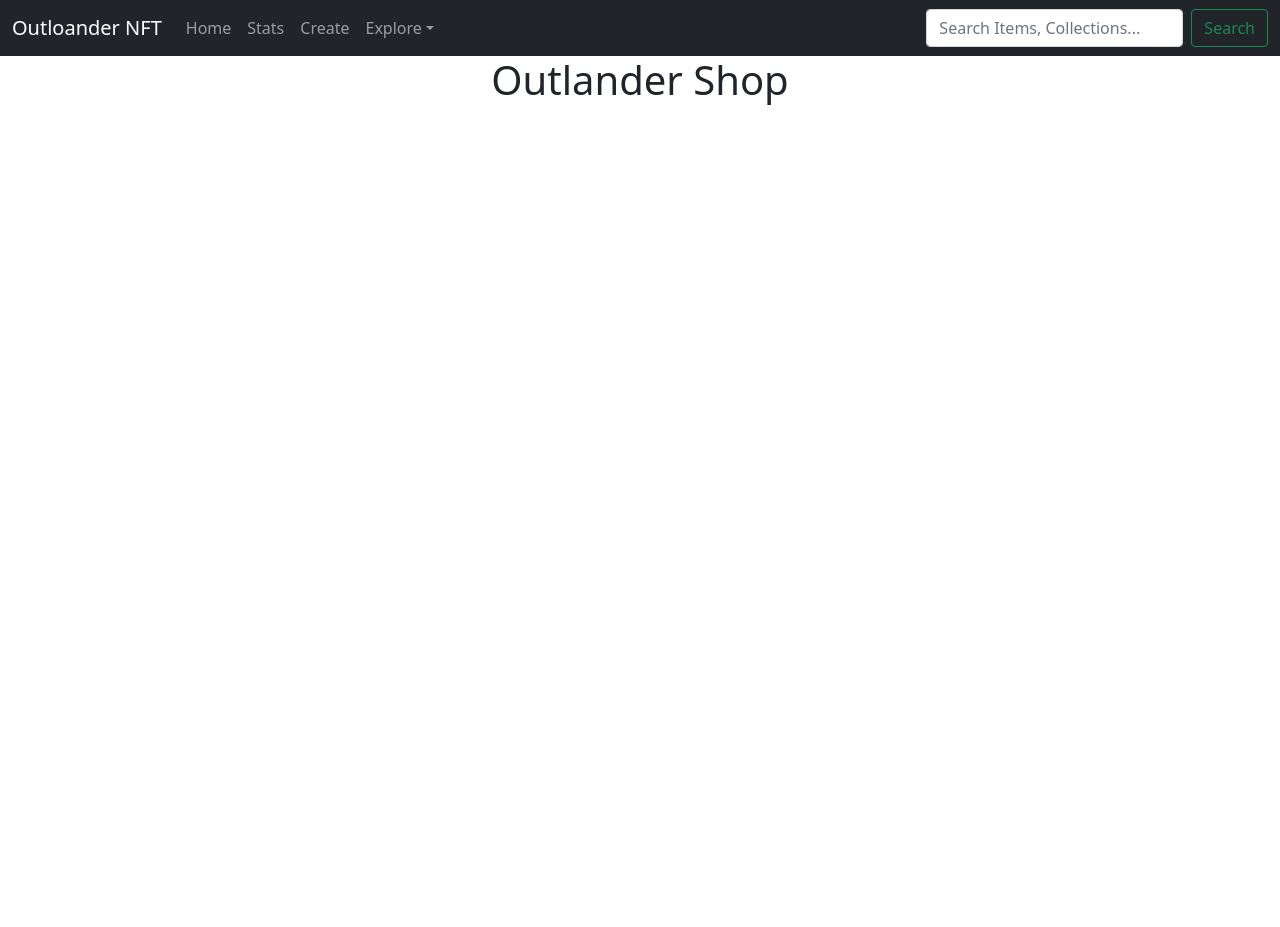
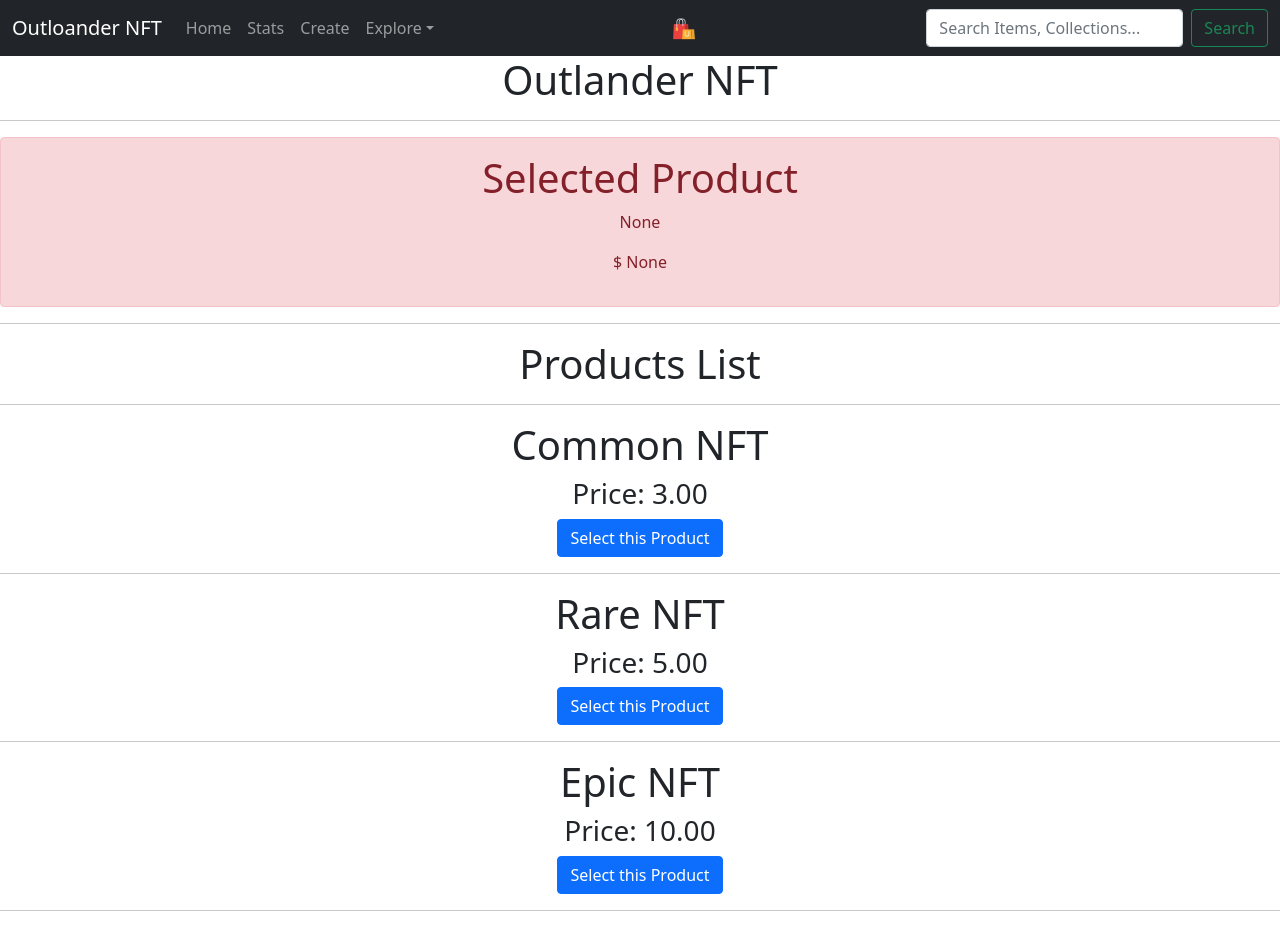
Before and after one commit to PabDevH/e-commerce-3110, a React (Create React App) app: page / in a window 1280 px wide. Before the commit the page ends 800 px from the top, so only its background shows below. Built offline with nearby package versions, Linux system fonts and the light colour scheme.

Commit message:
Clase-Componentes 1

```diff
--- a/package.json
+++ b/package.json
@@ -7,6 +7,7 @@
     "@testing-library/react": "^12.1.2",
     "@testing-library/user-event": "^13.5.0",
     "bootstrap": "^5.1.3",
+    "json-loader": "^0.5.7",
     "react": "^17.0.2",
     "react-bootstrap": "^2.1.1",
     "react-dom": "^17.0.2",
--- a/src/App.js
+++ b/src/App.js
@@ -1,13 +1,20 @@
 import "bootstrap/dist/css/bootstrap.min.css";
 import './App.css';
+
 import NavBar from "./components/NavBar";
+import ItemListContainer from './components/item-list-container/ItemListContainer'
 
 function App() {
+
   return (
 
     <div className="App">
       <NavBar />
-      <h1>Outlander Shop</h1>
+      <h1>Outlander NFT</h1>
+
+      <hr />
+
+      <ItemListContainer />
     </div>
   );
 }
--- a/src/components/NavBar.js
+++ b/src/components/NavBar.js
@@ -1,6 +1,10 @@
 import { FormControl, Button, Container, Form, Nav, Navbar, NavDropdown, NavItem } from "react-bootstrap";
+import CartIcon from "../icon/CartIcon";
+
+
 
 const NavBar = () => {
+
   return (
   <Navbar bg="dark" variant="dark">
     <Container fluid>
@@ -17,7 +21,7 @@ const NavBar = () => {
           <Nav.Link href="#action3">Create</Nav.Link>
           <NavDropdown title="Explore" id="navbarScrollingDropdown">
           <NavDropdown.Item href="#action/3.1">Art</NavDropdown.Item>
-        <NavDropdown.Item href="#action/3.2">Collectibls</NavDropdown.Item>
+          <NavDropdown.Item href="#action/3.2">Collectibls </NavDropdown.Item>
           <NavDropdown.Item href="#action/3.3">Music</NavDropdown.Item>
           <NavDropdown.Item href="#action/3.4">Sport</NavDropdown.Item>
           <NavDropdown.Item href="#action/3.5">Trading Cards</NavDropdown.Item>
@@ -25,6 +29,15 @@ const NavBar = () => {
           </NavDropdown>
 
         </Nav>
+        <Nav
+          className="me-auto my-2 my-lg-0"
+          style={{ maxHeight: '100px' }}
+          navbarScroll
+        >
+          <CartIcon />
+
+        </Nav>
+
         <Form className="d-flex">
           <FormControl
             type="search"
@@ -37,6 +50,7 @@ const NavBar = () => {
       </Navbar.Collapse>
     </Container>
 </Navbar>
+
   );
 };
 
--- /dev/null
+++ b/src/components/item-list-container/Item.js
@@ -0,0 +1,13 @@
+import {Button} from 'react-bootstrap'
+const Item = ({id, name, price, setSelectedItem}) => {
+    const selectItem = () => setSelectedItem({ name, price, id });
+    return (
+        <div>
+                <h1>{name}</h1>
+                <h3>Price: {price}</h3>
+                <Button variant='primary' onClick={selectItem}>Select this Product</Button>
+                <hr />
+        </div>
+    );
+}
+export default Item;
--- /dev/null
+++ b/src/components/item-list-container/Item.json
@@ -0,0 +1,5 @@
+[
+    { "id": "1", "name": "Common NFT", "price": "3.00"},
+    { "id": "2", "name": "Rare NFT", "price": "5.00"},
+    { "id": "3", "name": "Epic NFT", "price": "10.00"}
+]
--- /dev/null
+++ b/src/components/item-list-container/ItemListContainer.js
@@ -0,0 +1,27 @@
+import { React, useState } from 'react'
+import { Alert } from 'react-bootstrap'
+import Item from "../item-list-container/Item"
+import items from "./Item.json"
+
+
+export const ItemListContainer = () => {
+    const [selectedItem, setSelectedItem] = useState(null);
+
+    return (
+        <div>
+            <Alert variant={selectedItem ? "success" : "danger"}>
+                <h1>Selected Product</h1>
+                <p>{selectedItem ? selectedItem.name : "None"}</p>
+                <p>$ {selectedItem ? selectedItem.price : "None"}</p>
+            </Alert>
+            <hr />
+            <h1>Products List</h1>
+            <hr />
+            {items.map(({ id, name, price}) => (
+                <Item key={id} name={name} price={price} setSelectedItem={setSelectedItem} />
+            ))}
+        </div>
+    )
+}
+
+export default ItemListContainer;
--- /dev/null
+++ b/src/icon/CartIcon.css
@@ -0,0 +1,4 @@
+.cart {
+    width: 24px;
+    height: 24px;
+  }
--- /dev/null
+++ b/src/icon/CartIcon.js
@@ -0,0 +1,11 @@
+import React from 'react'
+import './CartIcon.css';
+
+export const CartIcon = () => {
+    return (
+        <div>
+            <img className='cart' src="online-shopping.png" title="Shopping Cart"  />
+        </div>
+    )
+}
+export default CartIcon;
```
Also changed, not shown: src/components/class-component/ClassComponent.js (added, +14 -0 lines), src/components/function-component/FunctionalComponent.js (added, +14 -0 lines), public/online-shopping.png (added), 1 other file (tests, documents, lock files or other folders). Lines whose indentation alone changed are shown as unchanged.
